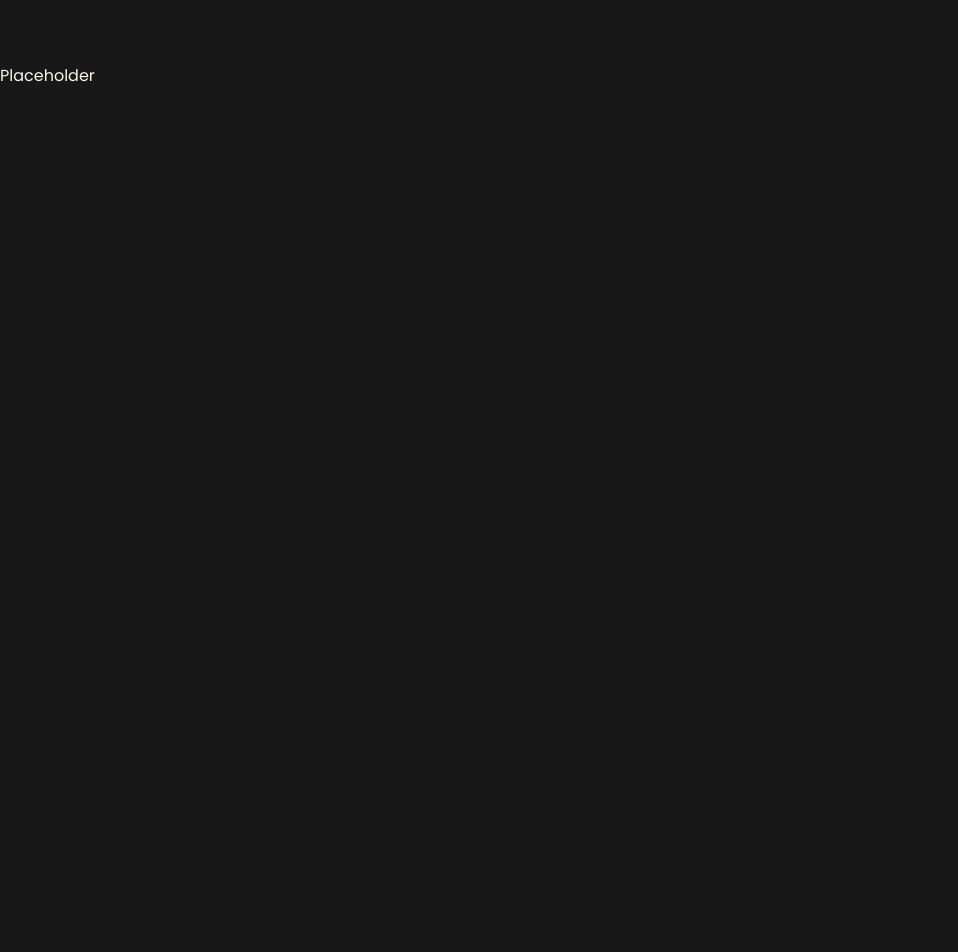
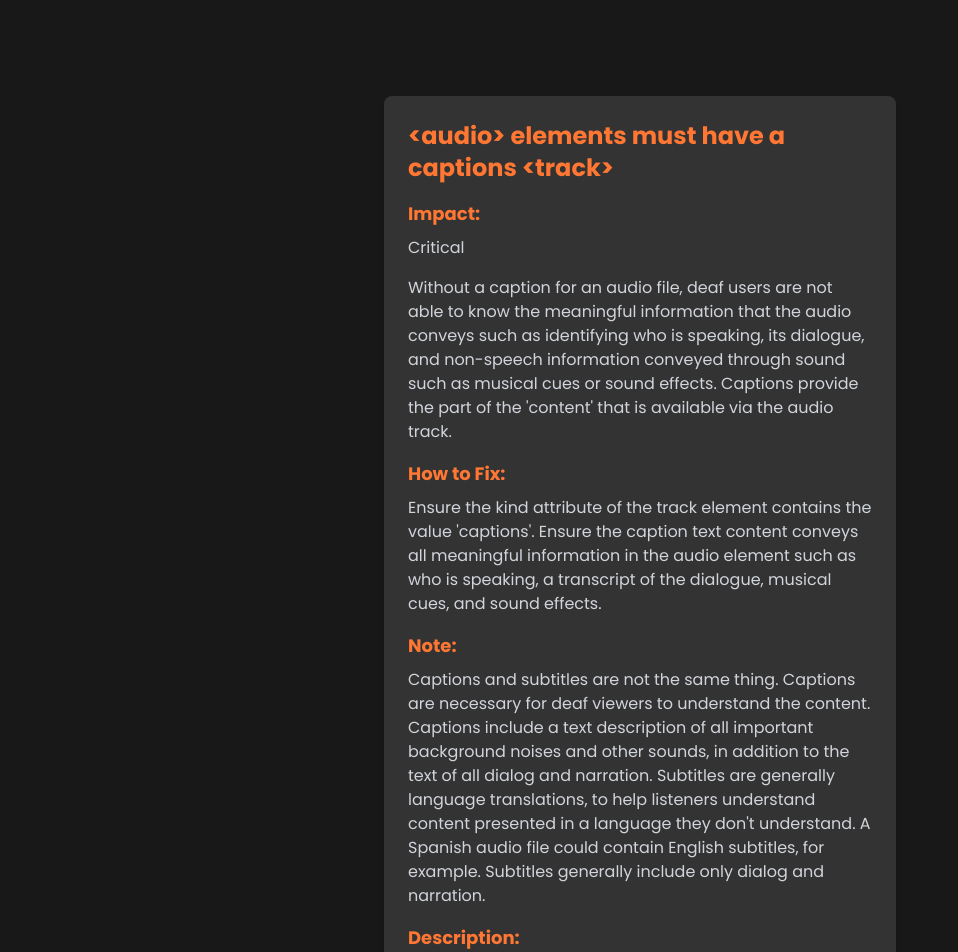
Before and after one commit to SmoIIy/charlie-tango-axe, a Next.js app: page /rules/1 in a window 1280 px wide. Shown: the top 952 px of the page, without its empty margins (0-958 px from the left). Before the commit the page ends 800 px from the top, so only its background shows below. Built offline with nearby package versions, Linux system fonts and the light colour scheme.

Commit message:
rule page :DD

```diff
--- a/src/app/rules/[id]/page.jsx
+++ b/src/app/rules/[id]/page.jsx
@@ -1,5 +1,30 @@
+import React from "react";
 import Rules from "../../rules/rules.json";
 
-export default async function Page() {
-  return <h1>Placeholder</h1>;
-}
+const Page = () => {
+  // Assuming you're fetching a rule with id '1' as an example
+  const rule = Rules.find((rule) => rule.id === "1");
+
+  return (
+    <div className="p-8">
+      {rule && (
+        <div className="max-w-lg mx-auto bg-c-grey80 shadow-md rounded-lg overflow-hidden">
+          <div className="p-6">
+            <h1 className="text-2xl font-bold text-brand-orange70 mb-4">{rule.title}</h1>
+            <h2 className="text-lg font-bold mb-2 text-brand-orange70">Impact:</h2>
+            <p className="text-gray-300 mb-4">{rule.impact}</p>
+            <p className="text-gray-300 mb-4">{rule.content}</p>
+            <h2 className="text-lg font-bold mb-2 text-brand-orange70">How to Fix:</h2>
+            <p className="text-gray-300 mb-4">{rule.howToFix}</p>
+            <h2 className="text-lg font-bold mb-2 text-brand-orange70">Note:</h2>
+            <p className="text-gray-300 mb-4">{rule.note}</p>
+            <h2 className="text-lg font-bold mb-2 text-brand-orange70">Description:</h2>
+            <p className="text-gray-300 mb-4">{rule.description}</p>
+          </div>
+        </div>
+      )}
+    </div>
+  );
+};
+
+export default Page;
```
